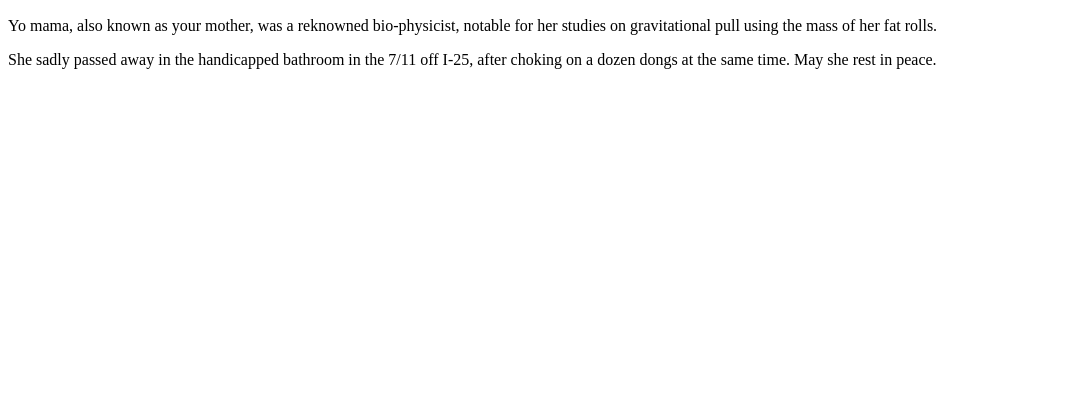
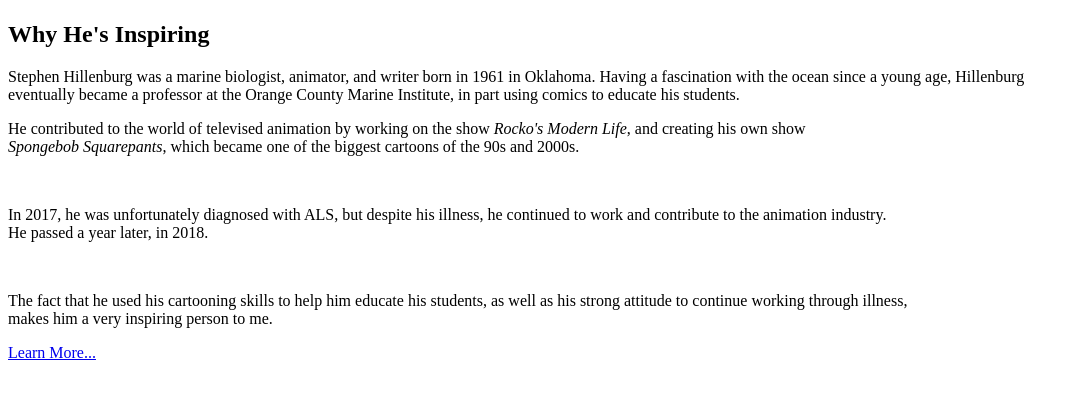
Before and after one commit to mann8296/mann8296.github.io, a plain HTML site: page inspire.html in a window 1280 px wide. Shown: the part 383-782 px from the top of the page, without its empty margins (0-1079 px from the left). Drawn offline with Linux system fonts and the light colour scheme.

Commit message:
Update inspire.html

```diff
--- a/inspire.html
+++ b/inspire.html
@@ -8,8 +8,15 @@
 <body>
   <h1>Stephen Hillenburg</h1>
   <img src="https://www.sbrhsbreeze.org/wp-content/uploads/2018/12/spongebob-squarepants-creator-stephen-hillenburg-900x619.png" alt="A photo of Hillenburg from the 90s">
-  <p>Yo mama, also known as your mother, was a reknowned bio-physicist, notable for her studies on gravitational pull using the mass of her fat rolls.</p>
-  <p>She sadly passed away in the handicapped bathroom in the 7/11 off I-25, after choking on a dozen dongs at the same time. May she rest in peace.</p>
+
+  <h2>Why He's Inspiring</h2>
+  <p>Stephen Hillenburg was a marine biologist, animator, and writer born in 1961 in Oklahoma. Having a fascination with the ocean since a young age, Hillenburg<br> eventually became a professor at the Orange County Marine Institute, in part using comics to educate his students.</p>
+  <p>He contributed to the world of televised animation by working on the show <cite>Rocko's Modern Life</cite>, and creating his own show <br><cite>Spongebob Squarepants</cite>, which became one of the biggest cartoons of the 90s and 2000s.</p><br>
+  <p>In 2017, he was unfortunately diagnosed with ALS, but despite his illness, he continued to work and contribute to the animation industry.<br>He passed a year later, in 2018.</p><br>
+
+  <p>The fact that he used his cartooning skills to help him educate his students, as well as his strong attitude to continue working through illness, <br>makes him a very inspiring person to me.</p>
+
+  <p><a href="https://www.sbrhsbreeze.org/news/2018/12/03/the-life-of-stephen-hillenburg-the-creator-of-spongebob-squarepants/">Learn More...</a></p>
 </body>
 
 </html>
```
